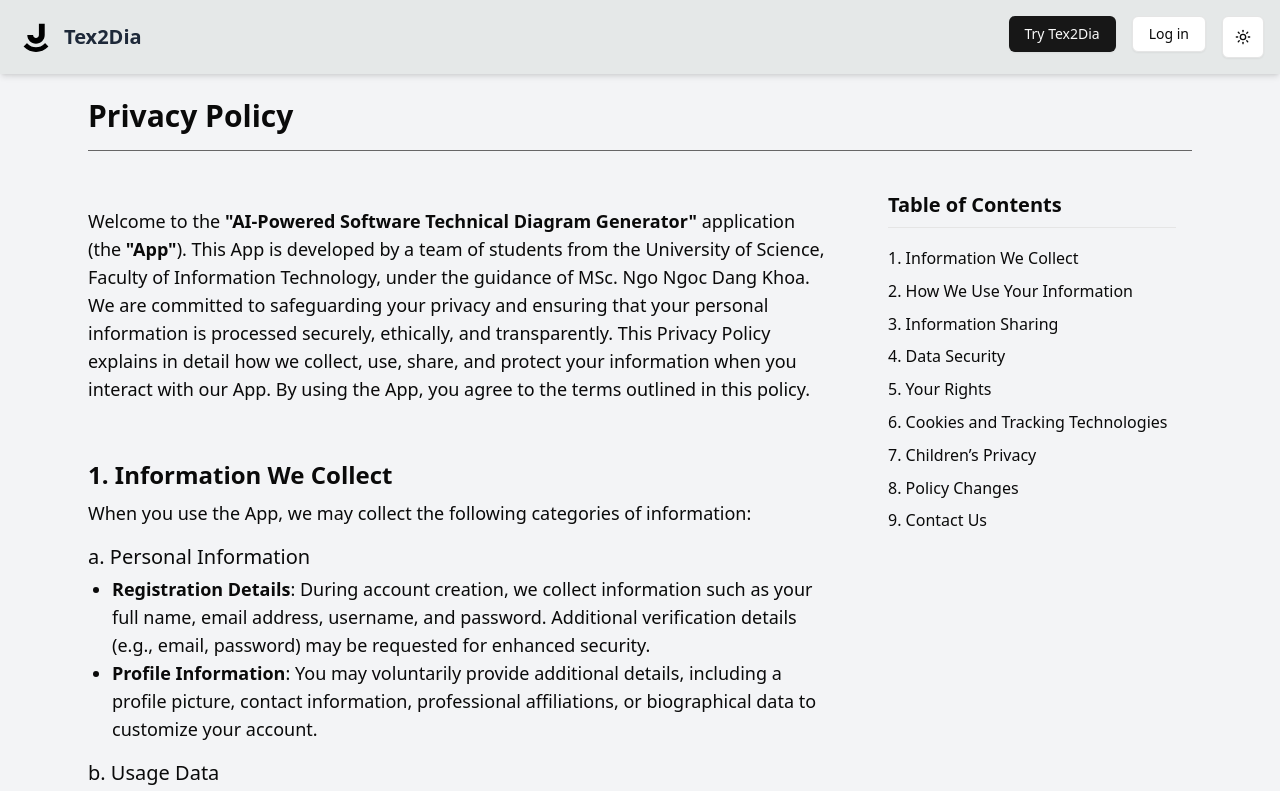
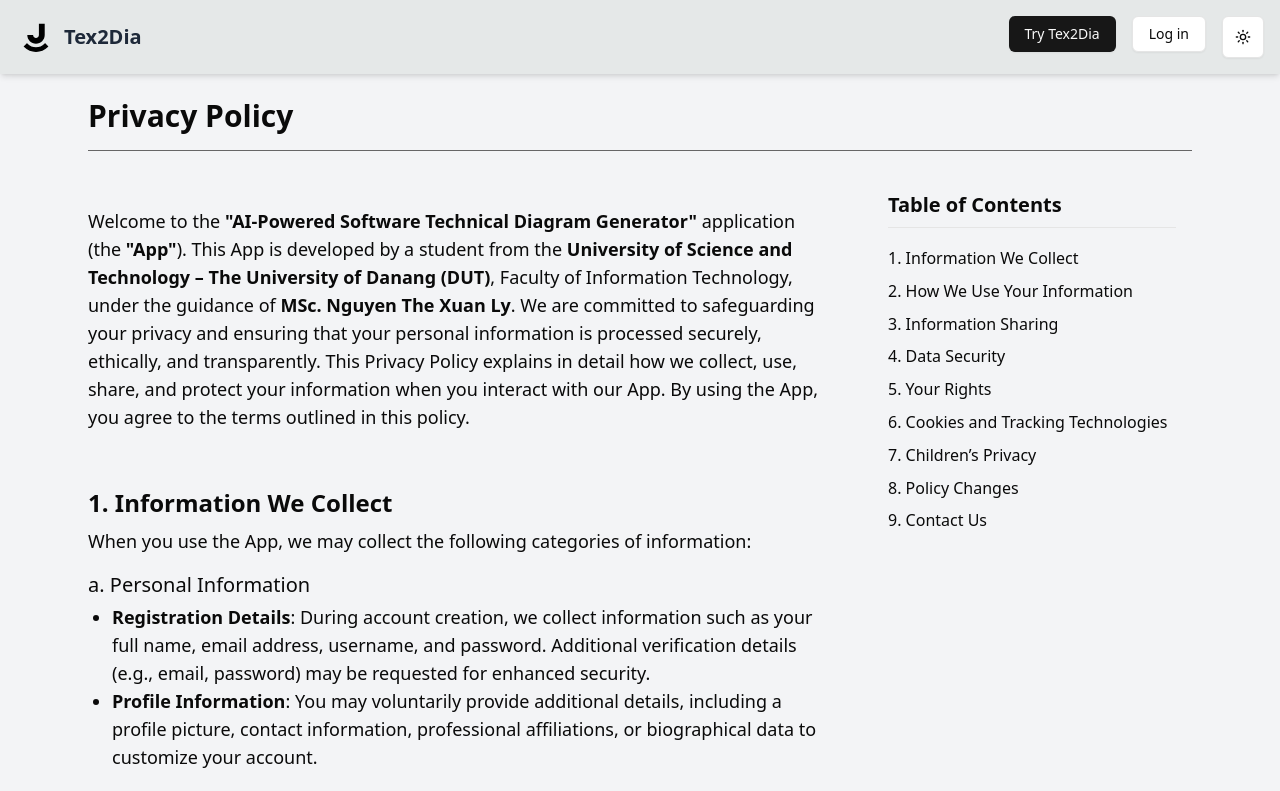
Before and after one commit to tuanduongvan/text2diagram-fronend, a React (Vite) app: page /privacypolicy in a window 1280 px wide. Shown: the top 791 px of the page. Built offline with nearby package versions, Linux system fonts and the light colour scheme; no server answers.

Commit message:
update text

```diff
--- a/src/pages/PrivacyPolicyPage.tsx
+++ b/src/pages/PrivacyPolicyPage.tsx
@@ -10,13 +10,14 @@ const sections = [
         Welcome to the{' '}
         <strong>"AI-Powered Software Technical Diagram Generator"</strong>{' '}
         application (the <strong>"App"</strong>). This App is developed by a
-        team of students from the University of Science, Faculty of Information
-        Technology, under the guidance of MSc. Ngo Ngoc Dang Khoa. We are
-        committed to safeguarding your privacy and ensuring that your personal
-        information is processed securely, ethically, and transparently. This
-        Privacy Policy explains in detail how we collect, use, share, and
-        protect your information when you interact with our App. By using the
-        App, you agree to the terms outlined in this policy.
+        student from the <strong>University of Science and Technology – The University of Danang (DUT)</strong>,
+        Faculty of Information Technology, under the guidance of
+        <strong> MSc. Nguyen The Xuan Ly</strong>. We are committed to safeguarding
+        your privacy and ensuring that your personal information is processed
+        securely, ethically, and transparently. This Privacy Policy explains in
+        detail how we collect, use, share, and protect your information when you
+        interact with our App. By using the App, you agree to the terms outlined in
+        this policy.
       </p>
     )
   },
@@ -235,21 +236,23 @@ const sections = [
         <br />
         <strong>Email:</strong>{' '}
         <a
-          href="mailto:21120426@student.hcmus.edu.vn"
-          className="text-blue-6te00 dark:text-blue-400"
+          href="mailto:102220302@sv1.dut.udn.vn"
+          className="text-blue-600 dark:text-blue-400"
         >
-          21120426@student.hcmus.edu.vn
+          102220302@sv1.dut.udn.vn
         </a>
         <br />
         <strong>Mailing Address:</strong>
         <br />
-        Faculty of Information Technology,n
+        Faculty of Information Technology,
         <br />
-        University of Science,
+        The University of Danang - University of Science and Technology (DUT),
         <br />
-        227 Nguyen Van Cu Street, District 5,
+        54 Nguyen Luong Bang Street,
         <br />
-        Ho Chi Minh City, Vietnam
+        Hoa Khanh Ward, Lien Chieu District,
+        <br />
+        Da Nang City, Vietnam
       </p>
     )
   }
--- a/src/pages/TermsAndConditionsPage.tsx
+++ b/src/pages/TermsAndConditionsPage.tsx
@@ -9,13 +9,14 @@ const termsSections = [
       <p>
         Welcome to the{' '}
         <strong>AI-Powered Software Technical Diagram Generator</strong>{' '}
-        application (the <strong>"App"</strong>). The App is developed by a team
-        of students from the University of Science, Faculty of Information
-        Technology, under the guidance of MSc. Ngo Ngoc Dang Khoa. By accessing
-        or using the App, you acknowledge that you have read, understood, and
-        agree to be legally bound by these Terms and Conditions (the{' '}
-        <strong>"Terms"</strong>), along with our Privacy Policy. If you do not
-        agree to these Terms, you are expressly prohibited from using the App.
+        application (the <strong>"App"</strong>). The App is developed by
+        a student from the <strong>The University of Danang - University of Science and Technology (DUT)</strong>,
+        Faculty of Information Technology, under the guidance of
+        <strong> MSc. Nguyen The Xuan Ly</strong>. By accessing or using the App,
+        you acknowledge that you have read, understood, and agree to be legally bound
+        by these Terms and Conditions (the <strong>"Terms"</strong>), along with our
+        Privacy Policy. If you do not agree to these Terms, you are expressly
+        prohibited from using the App.
       </p>
     )
   },
@@ -306,26 +307,23 @@ const termsSections = [
         <p>
         <strong>Email:</strong>{' '}
         <a
-            href="mailto:21120426@student.hcmus.edu.vn"
+          href="mailto:102220302@sv1.dut.udn.vn"
           className="text-blue-600 dark:text-blue-400"
         >
-            21120426@student.hcmus.edu.vn
+          102220302@sv1.dut.udn.vn
         </a>
-        </p>
-        <p>
+        <br />
         <strong>Mailing Address:</strong>
-        </p>
-        <p className="ml-4">
+        <br />
         Faculty of Information Technology,
         <br />
-          University of Science,
+        The University of Danang - University of Science and Technology (DUT),
         <br />
-          227 Nguyen Van Cu Street, District 5,
+        54 Nguyen Luong Bang Street,
         <br />
-          Ho Chi Minh City, Vietnam
-        </p>
-        <p>
-          <strong>Support Hours:</strong> Monday-Friday, 9:00 AM - 5:00 PM (ICT)
+        Hoa Khanh Ward, Lien Chieu District,
+        <br />
+        Da Nang City, Vietnam
       </p>
       </div>
     )
```
Lines whose indentation alone changed are shown as unchanged.
